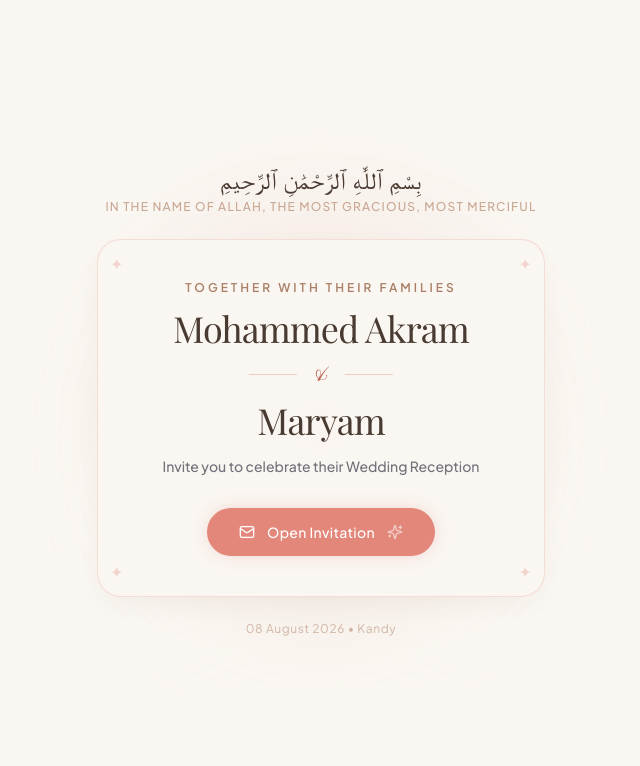
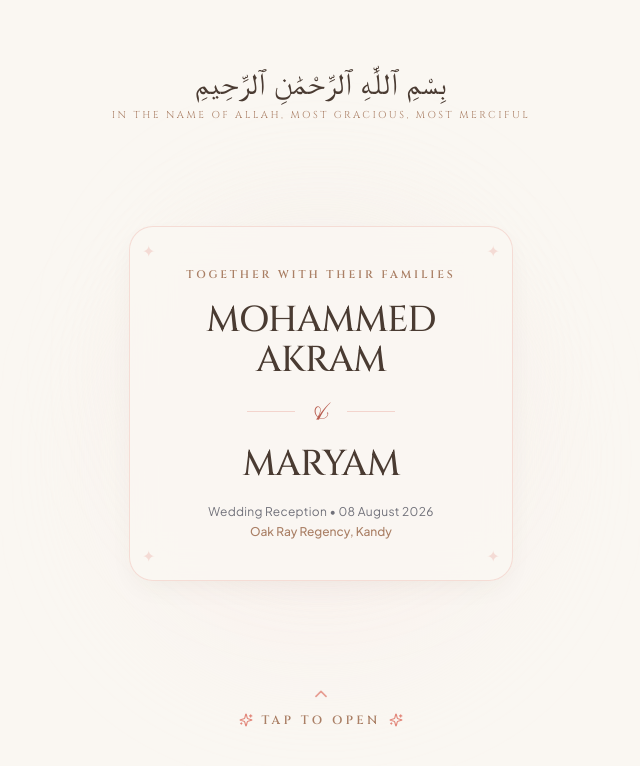
Before and after one commit to maryamnawas03/Wedding_Invitation, a Next.js app: page / in a window 1280 px wide. Shown: the top 766 px of the page, without its empty margins (319-959 px from the left). Built offline with nearby package versions, Linux system fonts and the light colour scheme.

Commit message:
feat: upgrade OpeningEnvelope with pulsing tap to open chevron overlay

```diff
--- a/src/components/OpeningEnvelope.tsx
+++ b/src/components/OpeningEnvelope.tsx
@@ -2,7 +2,7 @@
 
 import React, { useState } from "react";
 import { motion, AnimatePresence } from "framer-motion";
-import { Mail, Sparkles } from "lucide-react";
+import { ChevronUp, Sparkles } from "lucide-react";
 import { weddingData } from "@/data/weddingData";
 
 interface OpeningEnvelopeProps {
@@ -13,9 +13,11 @@ export const OpeningEnvelope: React.FC<OpeningEnvelopeProps> = ({ onOpen }) => {
   const [isOpen, setIsOpen] = useState(false);
   const [isDismissed, setIsDismissed] = useState(false);
 
-  const handleOpenClick = () => {
+  const handleTapToOpen = () => {
+    if (isOpen) return;
     setIsOpen(true);
-    // After envelope flap opens animation completes, notify parent to reveal full site
+
+    // Smooth unfolding reveal delay before unmounting screen overlay
     setTimeout(() => {
       setIsDismissed(true);
       onOpen();
@@ -28,93 +30,95 @@ export const OpeningEnvelope: React.FC<OpeningEnvelopeProps> = ({ onOpen }) => {
     <AnimatePresence>
       <motion.div
         initial={{ opacity: 1 }}
-        exit={{ opacity: 0, scale: 0.95 }}
-        transition={{ duration: 0.8, ease: "easeInOut" }}
-        className="fixed inset-0 z-50 flex items-center justify-center bg-cream px-4 py-8 overflow-hidden select-none"
+        animate={isOpen ? { opacity: 0, scale: 1.05 } : { opacity: 1, scale: 1 }}
+        exit={{ opacity: 0 }}
+        transition={{ duration: 1.2, ease: [0.16, 1, 0.3, 1] }}
+        onClick={handleTapToOpen}
+        onTouchStart={handleTapToOpen}
+        className="fixed inset-0 z-50 flex flex-col items-center justify-between bg-cream px-6 py-12 cursor-pointer select-none overflow-hidden"
       >
-        {/* Soft floating background ambient lights */}
-        <div className="absolute top-1/4 left-1/2 -translate-x-1/2 w-96 h-96 bg-salmon-200/30 rounded-full blur-3xl pointer-events-none" />
-        <div className="absolute bottom-1/4 left-1/2 -translate-x-1/2 w-80 h-80 bg-brown-200/20 rounded-full blur-3xl pointer-events-none" />
+        {/* Soft floating background light blur */}
+        <div className="absolute top-1/3 left-1/2 -translate-x-1/2 w-96 h-96 bg-salmon-100/40 rounded-full blur-3xl pointer-events-none" />
+        <div className="absolute bottom-1/3 left-1/2 -translate-x-1/2 w-80 h-80 bg-brown-100/30 rounded-full blur-3xl pointer-events-none" />
 
-        <div className="relative w-full max-w-md mx-auto text-center">
-          {/* Top Bismillah Calligraphy */}
+        {/* Top Header - Bismillah Calligraphy */}
         <motion.div
-            initial={{ opacity: 0, y: -15 }}
+          initial={{ opacity: 0, y: -20 }}
           animate={{ opacity: 1, y: 0 }}
           transition={{ duration: 0.8 }}
-            className="mb-6"
+          className="text-center pt-4"
         >
-            <p className="font-serif text-xl sm:text-2xl text-brown-dark tracking-wide font-medium">
+          <p className="font-serif text-2xl sm:text-3xl text-brown-dark tracking-wide font-medium">
             بِسْمِ ٱللَّٰهِ ٱلرَّحْمَٰنِ ٱلرَّحِيمِ
           </p>
-            <p className="text-xs uppercase tracking-widest text-brown-300 mt-1 font-sans font-medium">
-              In the name of Allah, the Most Gracious, Most Merciful
+          <p className="text-[10px] uppercase tracking-[0.25em] text-brown-400 mt-2 font-cinzel">
+            In the name of Allah, Most Gracious, Most Merciful
           </p>
         </motion.div>
 
-          {/* Interactive Envelope Card Container */}
+        {/* Central Luxury Card Emblem */}
         <motion.div
-            initial={{ opacity: 0, scale: 0.9, y: 20 }}
+          initial={{ opacity: 0, scale: 0.92, y: 15 }}
           animate={{ opacity: 1, scale: 1, y: 0 }}
-            transition={{ duration: 0.7, delay: 0.2 }}
-            className="relative glass-card-deep rounded-3xl p-8 sm:p-10 border border-salmon-300/40 shadow-luxury overflow-hidden"
+          transition={{ duration: 0.8, delay: 0.2 }}
+          className="relative w-full max-w-sm glass-card-deep rounded-3xl p-8 sm:p-10 border border-salmon-300/40 shadow-luxury text-center my-auto overflow-hidden"
         >
-            {/* Elegant Corner Motifs */}
-            <div className="absolute top-3 left-3 text-salmon-400/40">✦</div>
-            <div className="absolute top-3 right-3 text-salmon-400/40">✦</div>
-            <div className="absolute bottom-3 left-3 text-salmon-400/40">✦</div>
-            <div className="absolute bottom-3 right-3 text-salmon-400/40">✦</div>
+          <div className="absolute top-3 left-3 text-salmon-400/30">✦</div>
+          <div className="absolute top-3 right-3 text-salmon-400/30">✦</div>
+          <div className="absolute bottom-3 left-3 text-salmon-400/30">✦</div>
+          <div className="absolute bottom-3 right-3 text-salmon-400/30">✦</div>
 
-            <p className="text-xs font-sans uppercase tracking-[0.25em] text-brown-400 font-semibold mb-3">
+          <p className="text-[11px] font-cinzel uppercase tracking-[0.26em] text-brown-400 font-semibold mb-4">
             Together with their families
           </p>
 
-            <h1 className="font-serif text-3xl sm:text-4xl text-brown-dark font-normal my-2 tracking-tight">
+          <h1 className="font-cinzel text-3xl sm:text-4xl text-brown-dark font-medium tracking-tight uppercase">
             {weddingData.groomName}
           </h1>
 
-            <div className="flex items-center justify-center gap-3 my-2 text-salmon">
-              <span className="h-[1px] w-12 bg-salmon-300/60" />
-              <span className="font-script text-3xl text-salmon-dark">&</span>
-              <span className="h-[1px] w-12 bg-salmon-300/60" />
+          <div className="flex items-center justify-center gap-3 my-3 text-salmon">
+            <span className="h-[1px] w-12 bg-salmon-300/50" />
+            <span className="font-script text-4xl text-salmon-dark">&</span>
+            <span className="h-[1px] w-12 bg-salmon-300/50" />
           </div>
 
-            <h1 className="font-serif text-3xl sm:text-4xl text-brown-dark font-normal my-2 tracking-tight">
+          <h1 className="font-cinzel text-3xl sm:text-4xl text-brown-dark font-medium tracking-tight uppercase">
             {weddingData.brideName}
           </h1>
 
-            <p className="text-sm font-sans text-gray font-medium mt-4">
-              Invite you to celebrate their {weddingData.eventTitle}
+          <p className="text-xs font-sans text-gray mt-5 tracking-wide">
+            {weddingData.eventTitle} • {weddingData.displayDate}
           </p>
-
-            {/* Action Envelope Button */}
-            <motion.div className="mt-8">
-              <button
-                onClick={handleOpenClick}
-                disabled={isOpen}
-                className="group relative inline-flex items-center justify-center gap-3 px-8 py-3.5 rounded-full bg-salmon text-white font-sans text-sm font-medium tracking-wide shadow-salmon-glow hover:bg-salmon-dark transition-all duration-300 transform active:scale-95 cursor-pointer"
-              >
-                <motion.span
-                  animate={isOpen ? { rotate: [0, -10, 10, 0] } : {}}
-                  transition={{ duration: 0.5 }}
-                >
-                  <Mail className="w-4 h-4 text-white" />
-                </motion.span>
-                <span>{isOpen ? "Opening..." : "Open Invitation"}</span>
-                <Sparkles className="w-4 h-4 text-salmon-100 opacity-70 group-hover:opacity-100 transition-opacity" />
-              </button>
-            </motion.div>
+          <p className="text-xs font-sans text-brown-400 font-medium mt-1">
+            {weddingData.venue.name}, {weddingData.venue.city}
+          </p>
         </motion.div>
 
-          <motion.p
-            initial={{ opacity: 0 }}
-            animate={{ opacity: 0.8 }}
-            transition={{ delay: 0.6 }}
-            className="text-xs text-brown-300 mt-6 font-sans tracking-wider"
+        {/* Bottom Interactive Pulsing "Tap to Open" Chevron (Matching Tilda Sacred Garden style) */}
+        <motion.div
+          initial={{ opacity: 0, y: 15 }}
+          animate={{ opacity: 1, y: 0 }}
+          transition={{ duration: 0.8, delay: 0.5 }}
+          className="flex flex-col items-center gap-2 pb-6"
         >
-            {weddingData.displayDate} • {weddingData.venue.city}
-          </motion.p>
-        </div>
+          <motion.div
+            animate={{ y: [0, -6, 0] }}
+            transition={{ duration: 1.8, repeat: Infinity, ease: "easeInOut" }}
+            className="text-salmon"
+          >
+            <ChevronUp className="w-5 h-5 opacity-80" />
+          </motion.div>
+
+          <motion.span
+            animate={{ opacity: [0.5, 1, 0.5] }}
+            transition={{ duration: 2.2, repeat: Infinity, ease: "easeInOut" }}
+            className="font-cinzel text-xs uppercase tracking-[0.28em] text-brown-400 font-semibold flex items-center gap-2"
+          >
+            <Sparkles className="w-3.5 h-3.5 text-salmon" />
+            <span>Tap to open</span>
+            <Sparkles className="w-3.5 h-3.5 text-salmon" />
+          </motion.span>
+        </motion.div>
       </motion.div>
     </AnimatePresence>
   );
```
Lines whose indentation alone changed are shown as unchanged.
